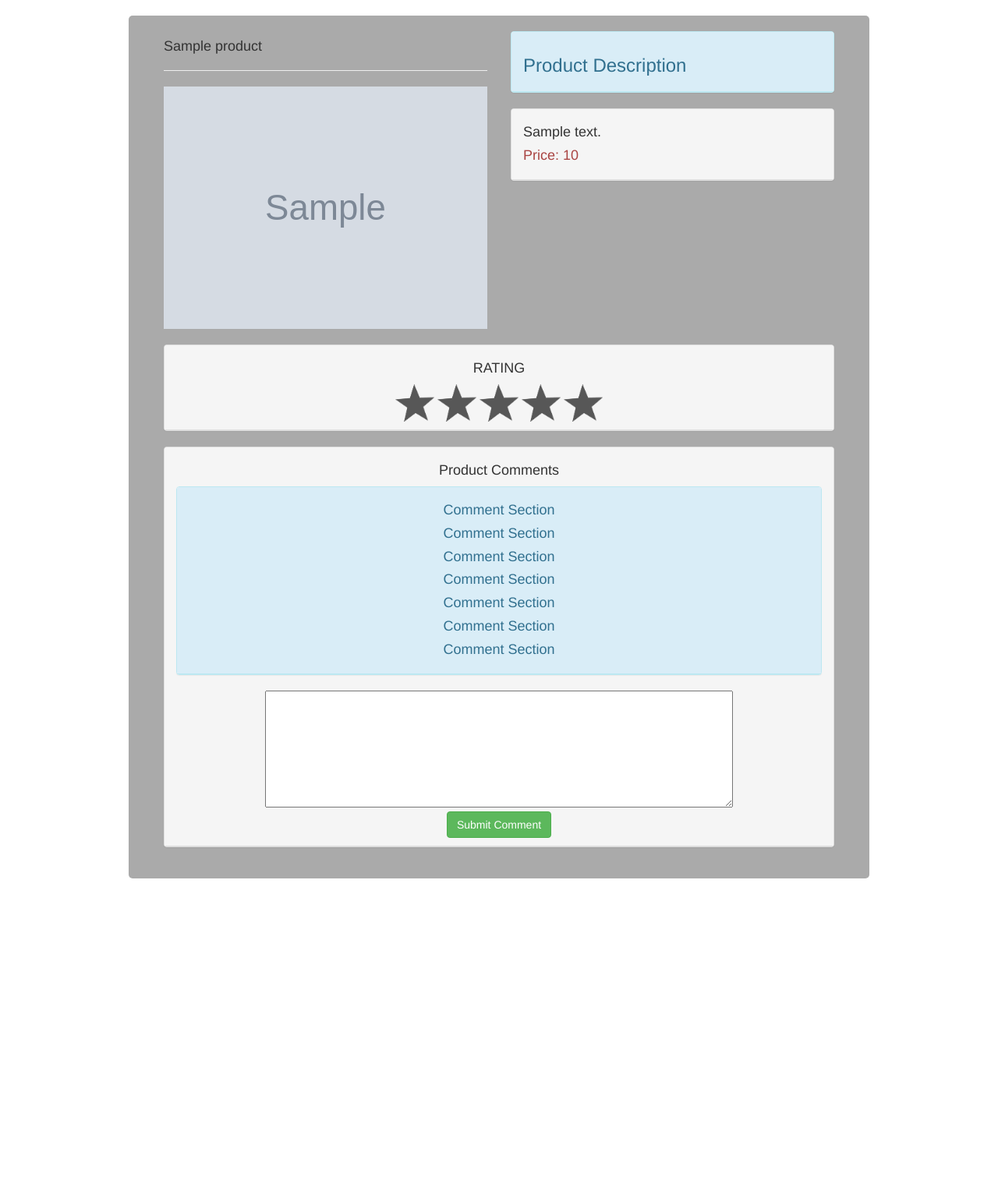
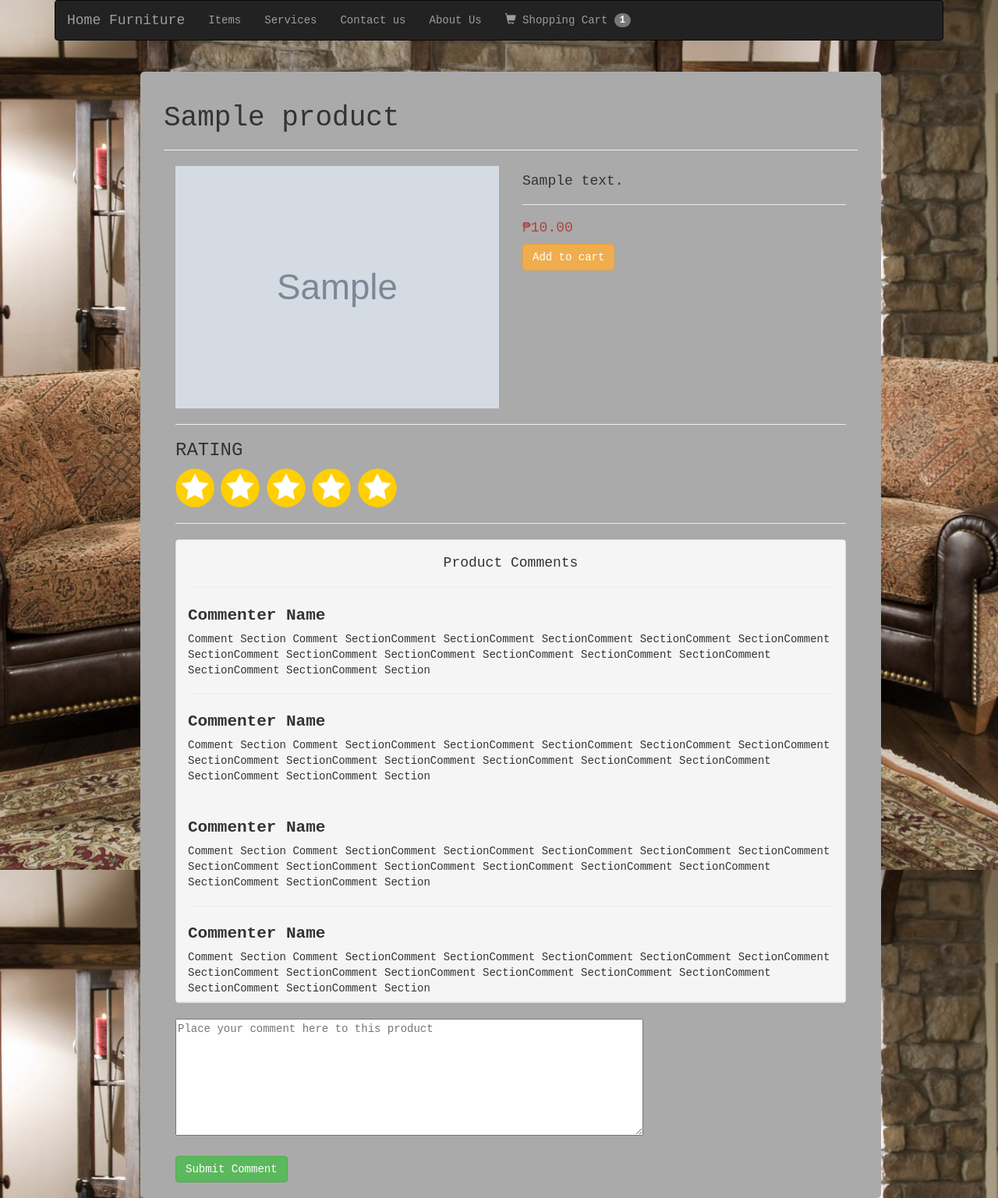
Before and after one commit to fern25/home_furniture, a PHP site: page /product_view.php?id=1 in a window 1280 px wide. Shown: the whole page at 78% size. Before the commit the page ends 1127 px from the top, so only its background shows below. Run offline with PHP 8.4, Linux system fonts and the light colour scheme; tables that the repository leaves empty or names only in its code hold one stand-in row (values such as "Sample post"); grey boxes marked "Sample" are stand-in pictures; some libraries are stand-ins or nearby versions; some web fonts are replaced.

Commit message:
revised design and other concepts

```diff
--- a/AdminPanel.php
+++ b/AdminPanel.php
@@ -10,7 +10,7 @@ if(!isset($_SESSION['user'])){
 <!DOCTYPE html>
 <html>
 <head>
-    <title>Add Items Panel</title>
+    <title>Admin Panel</title>
     <script class="jsbin" src="http://ajax.googleapis.com/ajax/libs/jquery/1/jquery.min.js"></script>
     <script class="jsbin" src="http://ajax.googleapis.com/ajax/libs/jqueryui/1.8.0/jquery-ui.min.js"></script>
     <link rel="stylesheet" href="bootstrap/bootstrap.min.css">
@@ -53,13 +53,12 @@ if(!isset($_SESSION['user'])){
                         <label>Product Name:</label><br><br>
                         <input style="width: 90%;" type="text" name="pname" required=""><br><br>
                         <label>Produdct Price:(PHP)</label><br><br>
-                    <input style="width: 90%;" type="number" required="" min="0" value="0" name="price"><br><br>
+                        <input style="width: 90%;" type="number" required="" min="1" value="1" name="price"><br><br>
                         <label>Product Description</label><br><br>
                         <textarea name="desc" style="width: 90%; height: 90%;"></textarea>
                         <br><br>
                         <button name="additem" class="btn btn-success">Add Item</button>
                         <a href="index.php" class="btn btn-danger">Cancel</a>
-                </form>
                     </div>
                     <div class="col-sm-4">
 
--- a/product_view.php
+++ b/product_view.php
@@ -3,14 +3,50 @@
 <head>
 	<title></title>
 	<script class="jsbin" src="http://ajax.googleapis.com/ajax/libs/jquery/1/jquery.min.js"></script>
+	<link rel="stylesheet" href="https://maxcdn.bootstrapcdn.com/bootstrap/3.3.7/css/bootstrap.min.css">
 	<script class="jsbin" src="http://ajax.googleapis.com/ajax/libs/jqueryui/1.8.0/jquery-ui.min.js"></script>
 	<link rel="stylesheet" href="bootstrap/bootstrap.min.css">
+	<script type="text/javascript" src="js/accounting.min.js"></script>
 	<style type="text/css">
+	body{
+		background-image: url("bg/product_bg.jpg");
+		background-attachment: fixed;
+		font-family: "courier new";
+		background-repeat: no-repeat;
+		background-size: cover;
+	}
+	div#comment_sec{
+		overflow: auto;
 
+	}
 
 </style>
 </head>
 <body>
+	<div class="container">
+		<div class="navbar navbar-inverse">
+			<div class="navbar-header">
+				<a href="index.php" class="navbar-brand">Home Furniture</a>
+			</div>
+			<ul class="nav navbar-nav">
+				<li>
+					<a href="index.php">Items</a>
+				</li>
+				<li >
+					<a href="">Services</a>
+				</li>
+				<li>
+					<a href="">Contact us</a>
+				</li>
+				<li>
+					<a href="">About Us</a>
+				</li>
+				<li>
+					<a href="">
+						<span class="glyphicon glyphicon-shopping-cart"></span> Shopping Cart <span class="badge badge-light">1</span></a>
+					</li>
+				</ul>
+			</div>
 			<?php
 
 			include "Connection.php";
@@ -31,63 +67,82 @@
 						<div class='col-sm-10' style='background-color: #aaa;border-radius: 5px'>
 						<br>
 						<div class='col-sm-12'>
+
+						<h1>$row[pname] </h1>
+						<hr>
 						<div class='col-sm-6'>
-				<h4>$row[pname] </h4>
-				<hr>
+
 						<img src='img/$row[img]' class='img-responsive' width='450' height='200'>
-				<br>
 						</div>
 
 						<div class='col-sm-6'>
-				<div class='panel panel-info'>
-				<div class='panel-heading'>
-				<h3>Product Description</h3>
-				</div>
-				</div>
-				</div>
-				<div class='col-sm-6'>
-				<div class='panel panel-default'>
-				<div class='panel-heading'>
-				<h4>$row[description]</h4>
-				<h4 class='text-danger'>Price: $row[price]</h4>
-				</div>
-				</div>
+						<h4 class='text-default'>$row[description]</h4>
+						<hr>
+						<h4 class='text-danger' id='price'>Price: $row[price]</h4>
+						<button class='btn btn-warning'>Add to cart</button>
 						</div>
 						<div class='col-sm-12'>
-				<div class='panel panel-default' style='text-align:center; align-content: center;'>
-				<div class='panel-heading'>
-				<h4>RATING</h4>
-				<img src='pictures/gstar.png' width='50'>
-				<img src='pictures/gstar.png' width='50'>
-				<img src='pictures/gstar.png' width='50'>
-				<img src='pictures/gstar.png' width='50'>
-				<img src='pictures/gstar.png' width='50'>
-				</div>
-				</div>
+						<hr>
+						<h3>RATING</h3>
+						<img src='pictures/ystar.png' style='cursor: pointer' width='50'>
+						<img src='pictures/ystar.png'  style='cursor: pointer'  width='50'>
+						<img src='pictures/ystar.png'  style='cursor: pointer' width='50'>
+						<img src='pictures/ystar.png'  style='cursor: pointer' width='50'>
+						<img src='pictures/ystar.png'  style='cursor: pointer' width='50'>
+						<hr>
 						</div>
 						<div class='col-sm-12'>
 						<div class='panel panel-default' style='text-align:center; align-content: center;'>
 						<div class='panel-heading'>
 						<h4>Product Comments</h4>
+						<hr>
+						<div class='col-sm-2'></div>
+						<div style='overflow-y: scroll;text-align:left; width: 100%;height: 500px;'>
 
-				<div class='col-sm-2'></div>
-				<div class='panel panel-info'>
-				<div class='panel-heading'>
-				<h4>Comment Section</h4>
-				<h4>Comment Section</h4>
-				<h4>Comment Section</h4>
-				<h4>Comment Section</h4>
-				<h4>Comment Section</h4>
-				<h4>Comment Section</h4>
-				<h4>Comment Section</h4>
-				</div>
-				</div>
-				<textarea style='text-align: left; width: 600px; height: 150px;'></textarea>
+						<label style='font-size: 150%;'>Commenter Name</label>
 						<br>
-				<button class='btn btn-success'>Submit Comment</button>
+						Comment Section Comment SectionComment SectionComment SectionComment SectionComment SectionComment SectionComment SectionComment SectionComment SectionComment SectionComment SectionComment SectionComment SectionComment Section
+						<br>
+						<hr>
+
+						<label style='font-size: 150%;'>Commenter Name</label>
+						<br>
+						Comment Section Comment SectionComment SectionComment SectionComment SectionComment SectionComment SectionComment SectionComment SectionComment SectionComment SectionComment SectionComment SectionComment SectionComment Section
+						<br>
+						<hr>
+
+						<label style='font-size: 150%;'>Commenter Name</label>
+						<br>
+						Comment Section Comment SectionComment SectionComment SectionComment SectionComment SectionComment SectionComment SectionComment SectionComment SectionComment SectionComment SectionComment SectionComment SectionComment Section
+						<br>
+						<hr>
+
+						<label style='font-size: 150%;'>Commenter Name</label>
+						<br>
+						Comment Section Comment SectionComment SectionComment SectionComment SectionComment SectionComment SectionComment SectionComment SectionComment SectionComment SectionComment SectionComment SectionComment SectionComment Section
+						<br>
+						<hr>
+
+						<label style='font-size: 150%;'>Commenter Name</label>
+						<br>
+						Comment Section Comment SectionComment SectionComment SectiontionComment SectionComment SectionComment SectionComment SectionComment SectionComment SectionComment SectionComment SectionComment SectionComment SectionComment Section
+						<br>
+						<hr>
+
+						<label style='font-size: 150%;'>Commenter Name</label>
+						<br>
+						Comment Section Comment SectionComment SectionComment SectionComment SectionComment SectionComment SectionComment SectionComment SectionComment SectionComment SectionComment SectionComment SectionComment SectionComment Section
+						<br>
+						<hr>
+
 						</div>
 						</div>
 						</div>
+						<textarea placeholder='Place your comment here to this product' style='text-align: left; width: 600px; height: 150px;'></textarea>
+						<br><br>
+						<button class='btn btn-success'>Submit Comment</button>
+						</div>
+
 
 						</div>
 						<div class='col-sm-12'><br></div>
@@ -102,6 +157,11 @@
 
 			?>
 
-
+		</div>
+		<script type="text/javascript">
+			$(document).ready(function(){
+				$("#price").text(accounting.formatMoney($("#price").text()));
+			});
+		</script>
 	</body>
 	</html>
--- a/upload.php
+++ b/upload.php
@@ -9,14 +9,14 @@ if(isset($_POST['additem'])){
 	$pname = $_POST['pname'];
 	$price = $_POST['price'];
 	$filetype = strtolower(pathinfo($path,PATHINFO_EXTENSION));
-/*
+
 	if($filetype != "jpg" && $filetype != "png" && $filetype != "jpeg"){
 		header("location:AdminPanel.php?msg=File must be in JPG and PNG JPEG format!");
 	}
 	else if(file_exists($path)){
 		header("location:AdminPanel.php?msg=File already exist choose another file to upload!");
 	}
-	else{*/
+	else{
 		$sql = "INSERT INTO products values(null,'$pname','$price','$desc','$image')";
 
 		if($con->query($sql)){
@@ -30,7 +30,7 @@ if(isset($_POST['additem'])){
 		else{
 			echo "product insert failed!";
 		}
-	//}
+	}
 
 }
 
```
Also changed, not shown: index.php (+48 -8 lines), testfile.php (+5 -96 lines), testfile2.php (+33 -0 lines), bg/bg2.jpg (renamed from bg2.jpg), bg/option.png (added), bg/product_bg.jpg (added), img/26637839_1902343669794326_1464756910_n.png (deleted), img/26732986_1960564254196273_1503883034_o.jpg (deleted), img/aomine_by_mrze1598-d8aseuv.png (deleted), img/cc-wallpaper-desktop.png (added), img/hipster-eyeglass.png (added), img/mech1.jpg (deleted), js/accounting.min.js (added), pictures/gstar.png, 2 more files. Lines whose indentation alone changed are shown as unchanged.
